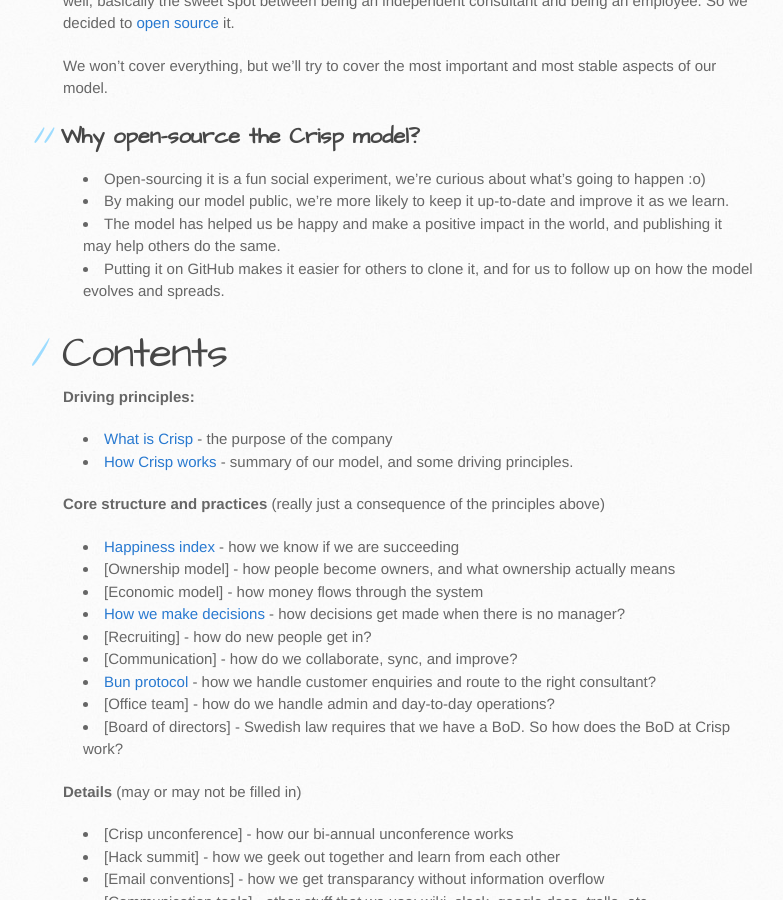
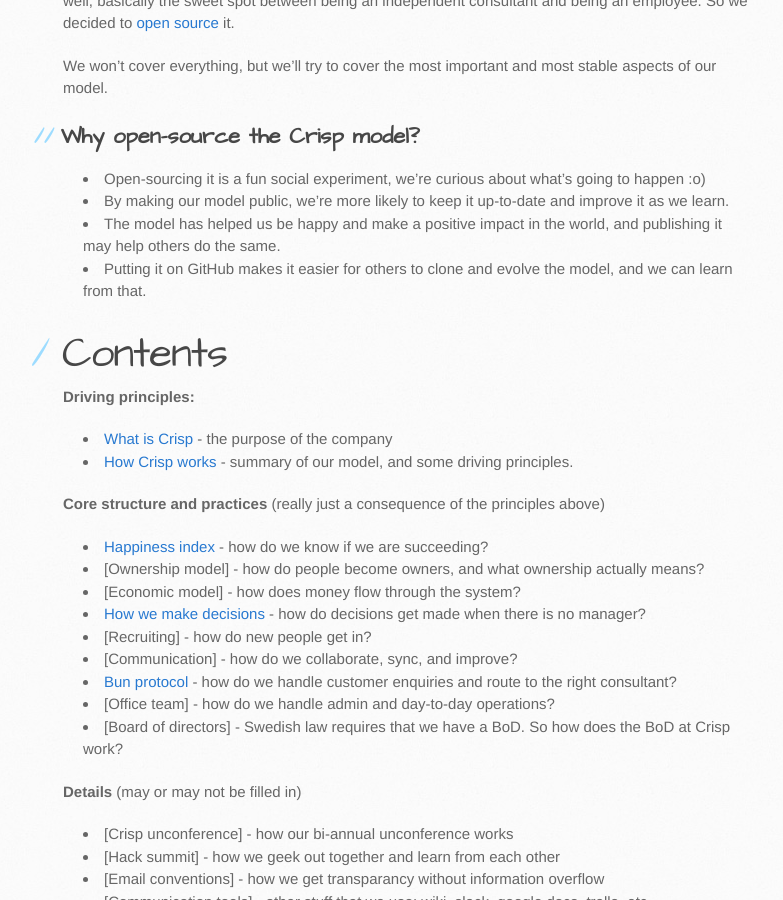
Before and after one commit to crispab/crisp-dna, a Jekyll site: the page built from _docs/index.md, in a window 1280 px wide and 900 px high, scrolled down 759 px. Shown: the whole window, without its empty margins (107-890 px from the left). Built offline with Jekyll 4.4.1, drawn with Linux system fonts in a browser that asks for light colours.

Commit message:
minor edit

```diff
--- a/_docs/index.md
+++ b/_docs/index.md
@@ -25,7 +25,7 @@
 * Open-sourcing it is a fun social experiment, we're curious about what's going to happen :o)
 * By making our model public, we're more likely to keep it up-to-date and improve it as we learn.
 * The model has helped us be happy and make a positive impact in the world, and publishing it may help others do the same.
-* Putting it on GitHub makes it easier for others to clone it, and for us to follow up on how the model evolves and spreads.
+* Putting it on GitHub makes it easier for others to clone and evolve the model, and we can learn from that.
 
 # Contents
 
@@ -36,13 +36,13 @@
 
 **Core structure and practices** (really just a consequence of the principles above)
 
-* [Happiness index](happiness-index.html) - how we know if we are succeeding
-* [Ownership model] - how people become owners, and what ownership actually means
-* [Economic model] - how money flows through the system
-* [How we make decisions](decisions.html) - how  decisions get made when there is no manager?
+* [Happiness index](happiness-index.html) - how do we know if we are succeeding?
+* [Ownership model] - how do people become owners, and what ownership actually means?
+* [Economic model] - how does money flow through the system?
+* [How we make decisions](decisions.html) - how do decisions get made when there is no manager?
 * [Recruiting] - how do new people get in?
 * [Communication] - how do we collaborate, sync, and improve?
-* [Bun protocol](bun-protocol.html) - how we handle customer enquiries and route to the right consultant?
+* [Bun protocol](bun-protocol.html) - how do we handle customer enquiries and route to the right consultant?
 * [Office team] - how do we handle admin and day-to-day operations?
 * [Board of directors] - Swedish law requires that we have a BoD. So how does the BoD at Crisp work?
 
```
